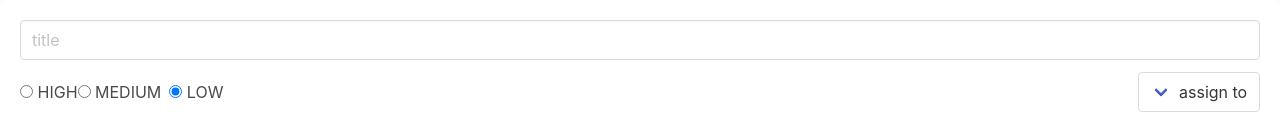
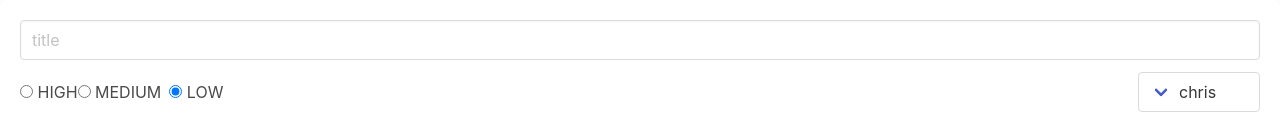
Before and after one commit to tim811223/ReactLab, a React (Vite) app in the folder CH9-Forms/ch9-todoitem/: page / in a window 1280 px wide. Shown: the top 134 px of the page. Built offline with nearby package versions, Linux system fonts and the light colour scheme; the HTML template or start-up script is replaced by a standard one.

Commit message:
select 加上value後就已經是React完全控制情境

```diff
--- a/CH9-Forms/ch9-todoitem/src/ToDos/Editor.tsx
+++ b/CH9-Forms/ch9-todoitem/src/ToDos/Editor.tsx
@@ -39,7 +39,7 @@ export const Editor : FC =()=> {
           <div className="field">
             <div className="control">
               <div className="select">
-                <select onChange={handleAssigneeChange}>
+                <select value="chris" onChange={handleAssigneeChange}>
                   <option value="">assign to</option>
                   <option value="alax">alax</option>
                   <option value="bob">bob</option>
```
